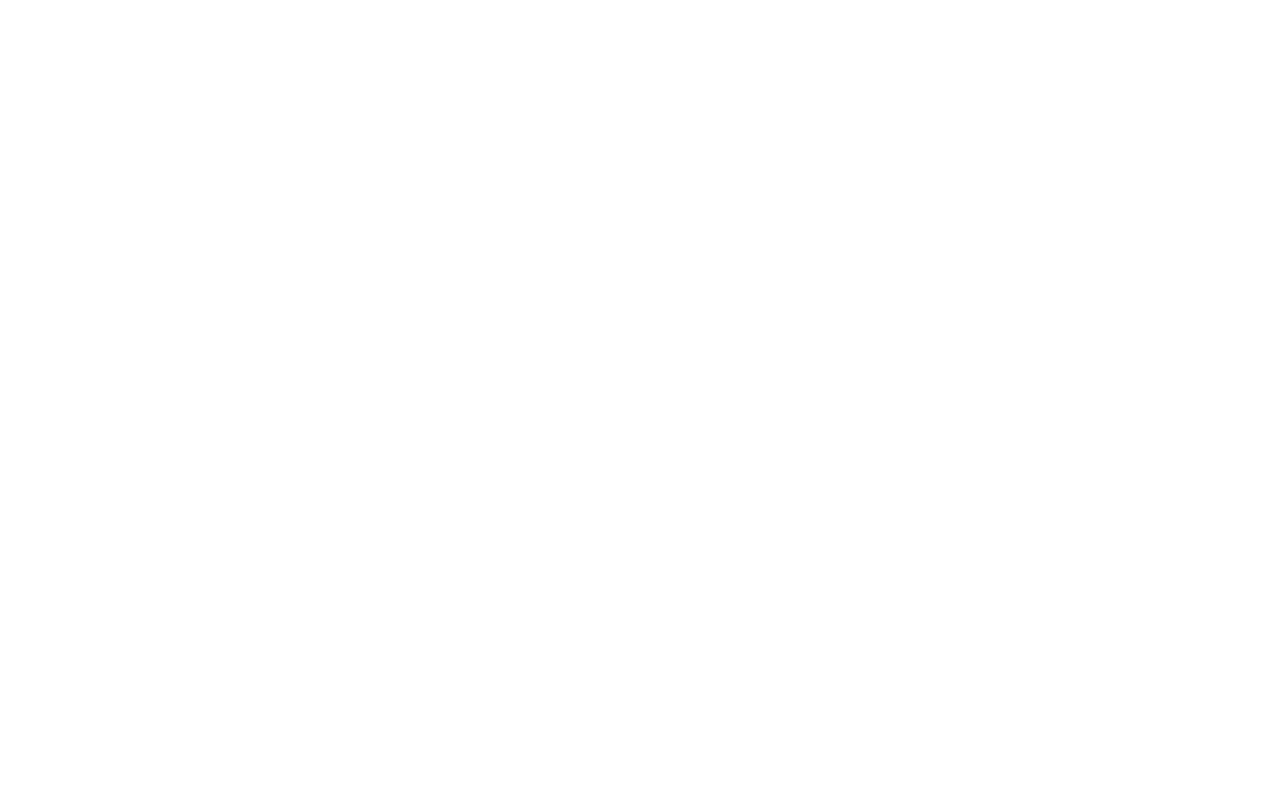
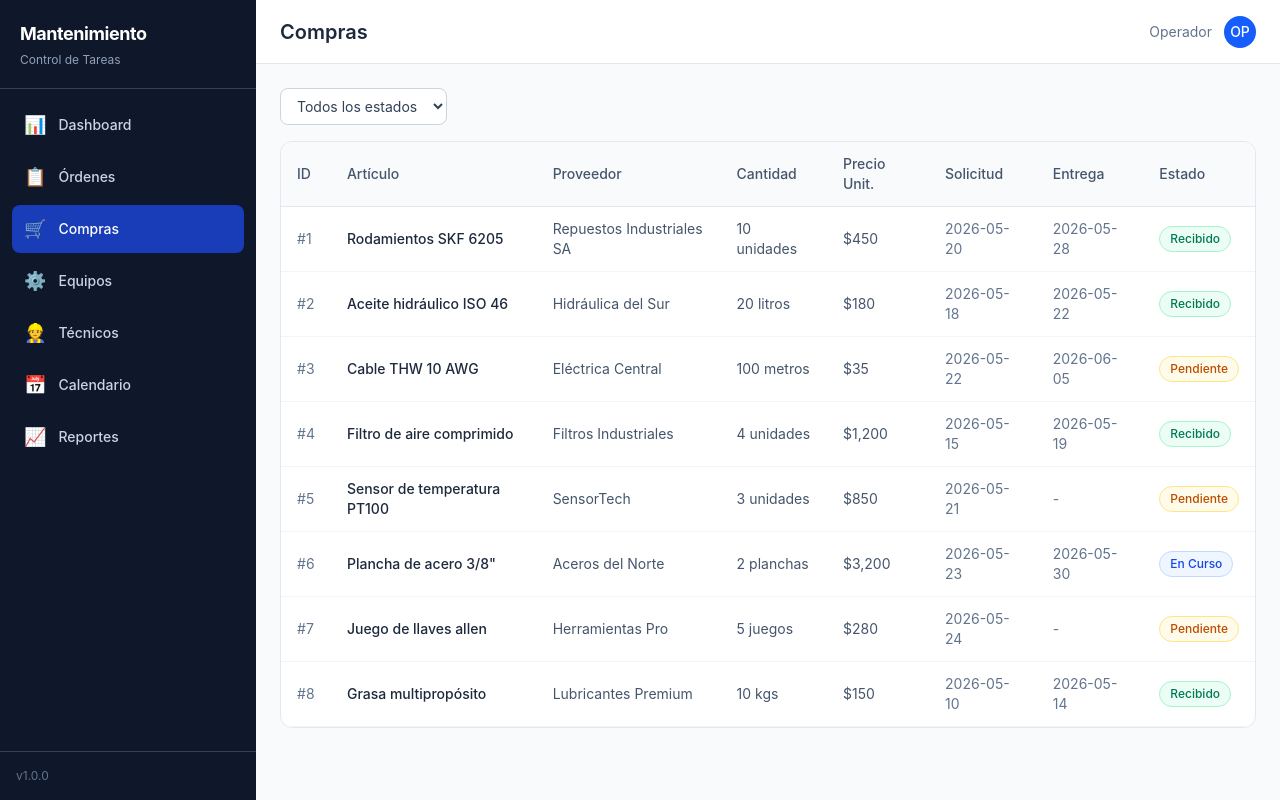
Before and after one commit to sant-maldonado/imae, a React (Vite) app: page /compras in a window 1280 px wide. Before the commit this address had no page. Built offline with nearby package versions, Linux system fonts and the light colour scheme.

Commit message:
fix: sidebar active color a bg-blue-800, hover azul sutil; feat: modulo Compras

```diff
--- a/src/components/layout/Header.jsx
+++ b/src/components/layout/Header.jsx
@@ -3,6 +3,7 @@ import { useLocation } from 'react-router-dom'
 const titles = {
   '/': 'Dashboard',
   '/ordenes': 'Órdenes de Trabajo',
+  '/compras': 'Compras',
   '/equipos': 'Equipos',
   '/tecnicos': 'Técnicos',
   '/calendario': 'Calendario',
--- a/src/components/layout/Sidebar.jsx
+++ b/src/components/layout/Sidebar.jsx
@@ -3,6 +3,7 @@ import { NavLink } from 'react-router-dom'
 const links = [
   { to: '/', label: 'Dashboard', icon: '📊' },
   { to: '/ordenes', label: 'Órdenes', icon: '📋' },
+  { to: '/compras', label: 'Compras', icon: '🛒' },
   { to: '/equipos', label: 'Equipos', icon: '⚙️' },
   { to: '/tecnicos', label: 'Técnicos', icon: '👷' },
   { to: '/calendario', label: 'Calendario', icon: '📅' },
@@ -25,8 +26,8 @@ export default function Sidebar() {
             className={({ isActive }) =>
               `flex items-center gap-3 px-3 py-2.5 rounded-lg text-sm font-medium transition-colors ${
                 isActive
-                  ? 'bg-blue-600 text-white'
-                  : 'text-slate-300 hover:bg-slate-800 hover:text-white'
+                  ? 'bg-blue-800 text-white'
+                  : 'text-slate-300 hover:bg-blue-900/50 hover:text-white'
               }`
             }
           >
--- a/src/hooks/useMockData.js
+++ b/src/hooks/useMockData.js
@@ -49,6 +49,38 @@ export function useDeleteOrden() {
   })
 }
 
+export function useCompras() {
+  return useQuery({ queryKey: ['compras'], queryFn: api.fetchCompras })
+}
+
+export function useCompra(id) {
+  return useQuery({ queryKey: ['compra', id], queryFn: () => api.fetchCompra(id), enabled: !!id })
+}
+
+export function useCreateCompra() {
+  const queryClient = useQueryClient()
+  return useMutation({
+    mutationFn: api.createCompra,
+    onSuccess: () => queryClient.invalidateQueries({ queryKey: ['compras'] }),
+  })
+}
+
+export function useUpdateCompra() {
+  const queryClient = useQueryClient()
+  return useMutation({
+    mutationFn: ({ id, data }) => api.updateCompra(id, data),
+    onSuccess: () => queryClient.invalidateQueries({ queryKey: ['compras'] }),
+  })
+}
+
+export function useDeleteCompra() {
+  const queryClient = useQueryClient()
+  return useMutation({
+    mutationFn: api.deleteCompra,
+    onSuccess: () => queryClient.invalidateQueries({ queryKey: ['compras'] }),
+  })
+}
+
 export function useDashboardStats() {
   return useQuery({ queryKey: ['dashboardStats'], queryFn: api.fetchDashboardStats })
 }
--- a/src/mocks/data.js
+++ b/src/mocks/data.js
@@ -59,3 +59,20 @@ export const tiposMantenimiento = {
   correctivo: 'Correctivo',
   predictivo: 'Predictivo',
 }
+
+export const compras = [
+  { id: 1, proveedor: 'Repuestos Industriales SA', articulo: 'Rodamientos SKF 6205', cantidad: 10, unidad: 'unidades', precioUnitario: 450, fechaSolicitud: '2026-05-20', fechaEntrega: '2026-05-28', estado: 'recibido', ordenId: 8 },
+  { id: 2, proveedor: 'Hidráulica del Sur', articulo: 'Aceite hidráulico ISO 46', cantidad: 20, unidad: 'litros', precioUnitario: 180, fechaSolicitud: '2026-05-18', fechaEntrega: '2026-05-22', estado: 'recibido', ordenId: 1 },
+  { id: 3, proveedor: 'Eléctrica Central', articulo: 'Cable THW 10 AWG', cantidad: 100, unidad: 'metros', precioUnitario: 35, fechaSolicitud: '2026-05-22', fechaEntrega: '2026-06-05', estado: 'pendiente', ordenId: 2 },
+  { id: 4, proveedor: 'Filtros Industriales', articulo: 'Filtro de aire comprimido', cantidad: 4, unidad: 'unidades', precioUnitario: 1200, fechaSolicitud: '2026-05-15', fechaEntrega: '2026-05-19', estado: 'recibido', ordenId: 5 },
+  { id: 5, proveedor: 'SensorTech', articulo: 'Sensor de temperatura PT100', cantidad: 3, unidad: 'unidades', precioUnitario: 850, fechaSolicitud: '2026-05-21', fechaEntrega: null, estado: 'pendiente', ordenId: 6 },
+  { id: 6, proveedor: 'Aceros del Norte', articulo: 'Plancha de acero 3/8"', cantidad: 2, unidad: 'planchas', precioUnitario: 3200, fechaSolicitud: '2026-05-23', fechaEntrega: '2026-05-30', estado: 'en_curso', ordenId: null },
+  { id: 7, proveedor: 'Herramientas Pro', articulo: 'Juego de llaves allen', cantidad: 5, unidad: 'juegos', precioUnitario: 280, fechaSolicitud: '2026-05-24', fechaEntrega: null, estado: 'pendiente', ordenId: null },
+  { id: 8, proveedor: 'Lubricantes Premium', articulo: 'Grasa multipropósito', cantidad: 10, unidad: 'kgs', precioUnitario: 150, fechaSolicitud: '2026-05-10', fechaEntrega: '2026-05-14', estado: 'recibido', ordenId: null },
+]
+
+export const estadosCompra = {
+  pendiente: 'Pendiente',
+  en_curso: 'En Curso',
+  recibido: 'Recibido',
+}
--- /dev/null
+++ b/src/pages/Purchases.jsx
@@ -0,0 +1,76 @@
+import { useState } from 'react'
+import { useCompras } from '../hooks/useMockData'
+import { estadosCompra } from '../mocks/data'
+
+const statusColors = {
+  pendiente: 'bg-amber-50 text-amber-700 border-amber-200',
+  en_curso: 'bg-blue-50 text-blue-700 border-blue-200',
+  recibido: 'bg-emerald-50 text-emerald-700 border-emerald-200',
+}
+
+export default function Purchases() {
+  const { data: compras, isLoading } = useCompras()
+  const [filtroEstado, setFiltroEstado] = useState('')
+
+  if (isLoading) return <div className="text-slate-500">Cargando compras...</div>
+
+  const filtradas = compras.filter((c) => {
+    if (filtroEstado && c.estado !== filtroEstado) return false
+    return true
+  })
+
+  return (
+    <div className="space-y-4">
+      <div className="flex items-center gap-2">
+        <select
+          value={filtroEstado}
+          onChange={(e) => setFiltroEstado(e.target.value)}
+          className="text-sm border border-slate-300 rounded-lg px-3 py-2 bg-white text-slate-700"
+        >
+          <option value="">Todos los estados</option>
+          {Object.entries(estadosCompra).map(([k, v]) => (
+            <option key={k} value={k}>{v}</option>
+          ))}
+        </select>
+      </div>
+
+      <div className="bg-white rounded-xl border border-slate-200 overflow-hidden">
+        <table className="w-full text-sm">
+          <thead>
+            <tr className="bg-slate-50 border-b border-slate-200">
+              <th className="text-left px-4 py-3 font-medium text-slate-600">ID</th>
+              <th className="text-left px-4 py-3 font-medium text-slate-600">Artículo</th>
+              <th className="text-left px-4 py-3 font-medium text-slate-600">Proveedor</th>
+              <th className="text-left px-4 py-3 font-medium text-slate-600">Cantidad</th>
+              <th className="text-left px-4 py-3 font-medium text-slate-600">Precio Unit.</th>
+              <th className="text-left px-4 py-3 font-medium text-slate-600">Solicitud</th>
+              <th className="text-left px-4 py-3 font-medium text-slate-600">Entrega</th>
+              <th className="text-left px-4 py-3 font-medium text-slate-600">Estado</th>
+            </tr>
+          </thead>
+          <tbody>
+            {filtradas.map((compra) => (
+              <tr key={compra.id} className="border-b border-slate-100 hover:bg-slate-50">
+                <td className="px-4 py-3 text-slate-500">#{compra.id}</td>
+                <td className="px-4 py-3 font-medium text-slate-800">{compra.articulo}</td>
+                <td className="px-4 py-3 text-slate-600">{compra.proveedor}</td>
+                <td className="px-4 py-3 text-slate-600">{compra.cantidad} {compra.unidad}</td>
+                <td className="px-4 py-3 text-slate-600">${compra.precioUnitario.toLocaleString()}</td>
+                <td className="px-4 py-3 text-slate-500">{compra.fechaSolicitud}</td>
+                <td className="px-4 py-3 text-slate-500">{compra.fechaEntrega || '-'}</td>
+                <td className="px-4 py-3">
+                  <span className={`inline-block text-xs font-medium px-2.5 py-1 rounded-full border ${statusColors[compra.estado]}`}>
+                    {estadosCompra[compra.estado]}
+                  </span>
+                </td>
+              </tr>
+            ))}
+          </tbody>
+        </table>
+        {filtradas.length === 0 && (
+          <p className="text-center text-slate-400 py-8">No se encontraron compras</p>
+        )}
+      </div>
+    </div>
+  )
+}
--- a/src/routes/AppRouter.jsx
+++ b/src/routes/AppRouter.jsx
@@ -4,6 +4,7 @@ import Dashboard from '../pages/Dashboard'
 import WorkOrders from '../pages/WorkOrders'
 import WorkOrderForm from '../pages/WorkOrderForm'
 import WorkOrderDetail from '../pages/WorkOrderDetail'
+import Purchases from '../pages/Purchases'
 import EquipmentList from '../pages/EquipmentList'
 import EquipmentDetail from '../pages/EquipmentDetail'
 import Technicians from '../pages/Technicians'
@@ -19,6 +20,7 @@ export default function AppRouter() {
           <Route path="/ordenes" element={<WorkOrders />} />
           <Route path="/ordenes/nueva" element={<WorkOrderForm />} />
           <Route path="/ordenes/:id" element={<WorkOrderDetail />} />
+          <Route path="/compras" element={<Purchases />} />
           <Route path="/equipos" element={<EquipmentList />} />
           <Route path="/equipos/:id" element={<EquipmentDetail />} />
           <Route path="/tecnicos" element={<Technicians />} />
--- a/src/services/api.js
+++ b/src/services/api.js
@@ -1,4 +1,4 @@
-import { equipos, tecnicos, ordenes } from '../mocks/data'
+import { equipos, tecnicos, ordenes, compras } from '../mocks/data'
 
 const delay = (ms) => new Promise((r) => setTimeout(r, ms))
 
@@ -62,6 +62,42 @@ export async function deleteOrden(id) {
   return true
 }
 
+export async function fetchCompras() {
+  await delay(300)
+  return [...compras]
+}
+
+export async function fetchCompra(id) {
+  await delay(200)
+  const compra = compras.find((c) => c.id === Number(id))
+  if (!compra) throw new Error('Compra no encontrada')
+  return { ...compra }
+}
+
+export async function createCompra(data) {
+  await delay(400)
+  const newId = Math.max(...compras.map((c) => c.id)) + 1
+  const compra = { id: newId, ...data, fechaSolicitud: new Date().toISOString().split('T')[0] }
+  compras.unshift(compra)
+  return compra
+}
+
+export async function updateCompra(id, data) {
+  await delay(400)
+  const idx = compras.findIndex((c) => c.id === Number(id))
+  if (idx === -1) throw new Error('Compra no encontrada')
+  compras[idx] = { ...compras[idx], ...data }
+  return compras[idx]
+}
+
+export async function deleteCompra(id) {
+  await delay(300)
+  const idx = compras.findIndex((c) => c.id === Number(id))
+  if (idx === -1) throw new Error('Compra no encontrada')
+  compras.splice(idx, 1)
+  return true
+}
+
 export async function fetchDashboardStats() {
   await delay(400)
   const total = ordenes.length
```
